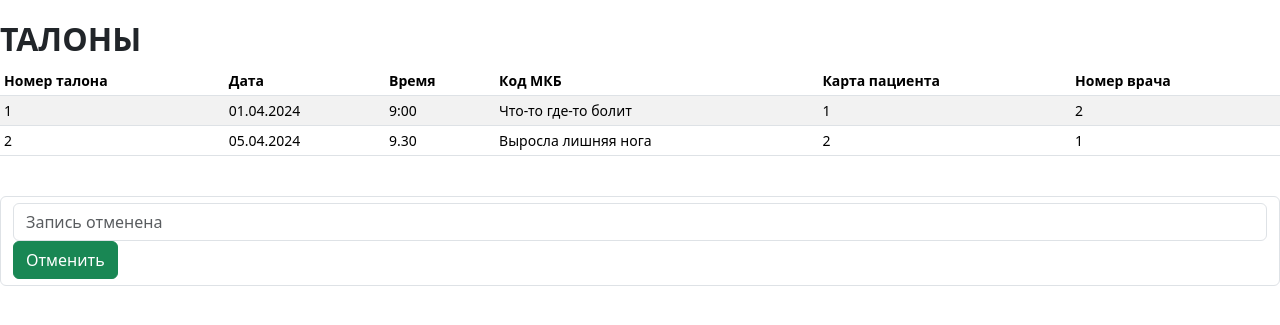
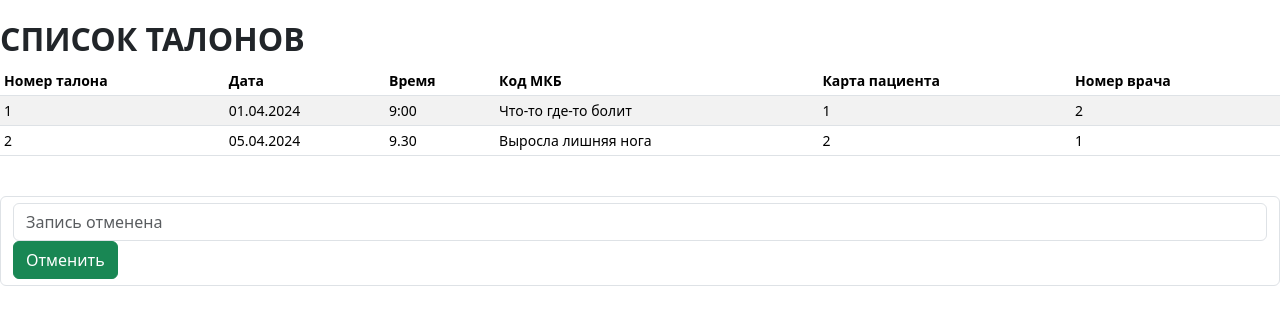
Before and after one commit to IrinaBezmaternykh/The-registry-of-the-polyclinic, a Flask app: page / in a window 1280 px wide. Shown: the part 56-381 px from the top of the page. Run offline with Flask 3, Linux system fonts and the light colour scheme; data comes from the database, SQL or seed files in the repository.

Commit message:
Update appointments.html

```diff
--- a/templates/appointments.html
+++ b/templates/appointments.html
@@ -1,11 +1,11 @@
 {% extends 'base.html' %}
 
 {% block title %}
-ТАЛОНЫ
+Записи по талонам
 {% endblock %}
 
 {% block h1 %}
-ТАЛОНЫ
+Список талонов
 {% endblock %}
 
 {% block body %}
```
